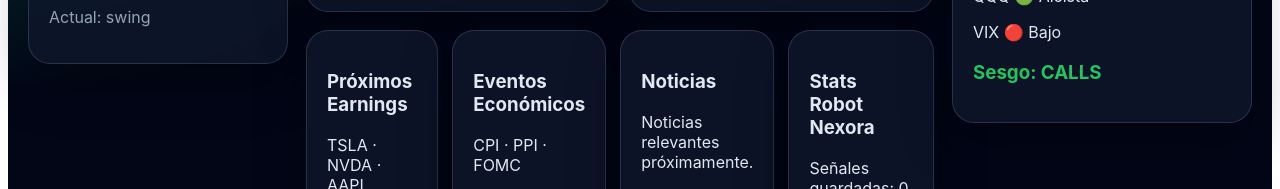
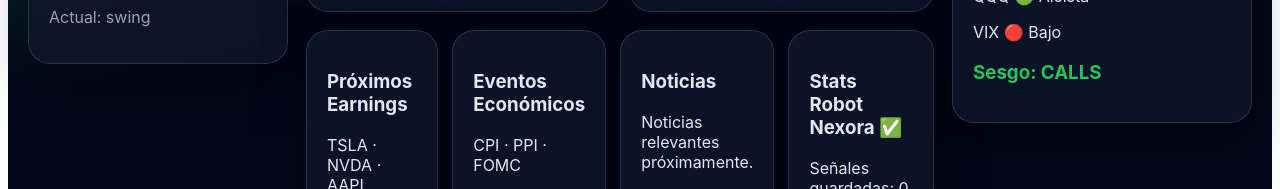
Before and after one commit to carlosgarciacopro-beep/trading-robot, a Next.js app in the folder trading-robot-fase3/: page / in a window 1280 px wide. Shown: the part 507-696 px from the top of the page. Built offline with nearby package versions, Linux system fonts and the light colour scheme.

Commit message:
Update page.jsx

```diff
--- a/trading-robot-fase3/app/page.jsx
+++ b/trading-robot-fase3/app/page.jsx
@@ -339,7 +339,7 @@ Consenso: 75%`}
       <Card><h3>Eventos Económicos</h3><p>CPI · PPI · FOMC</p></Card>
       <Card><h3>Noticias</h3><p>Noticias relevantes próximamente.</p></Card>
       <Card>
-       <h3>Stats Robot Nexora</h3>
+       <h3>Stats Robot Nexora ✅</h3>
        <p>Señales guardadas: {history.length}</p>
        <p>Ganadas: {ganadas}</p>
        <p>Perdidas: {perdidas}</p>
```
